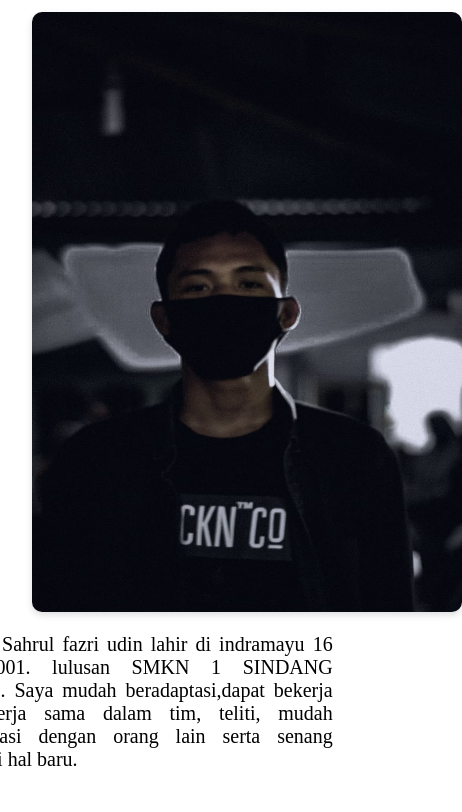
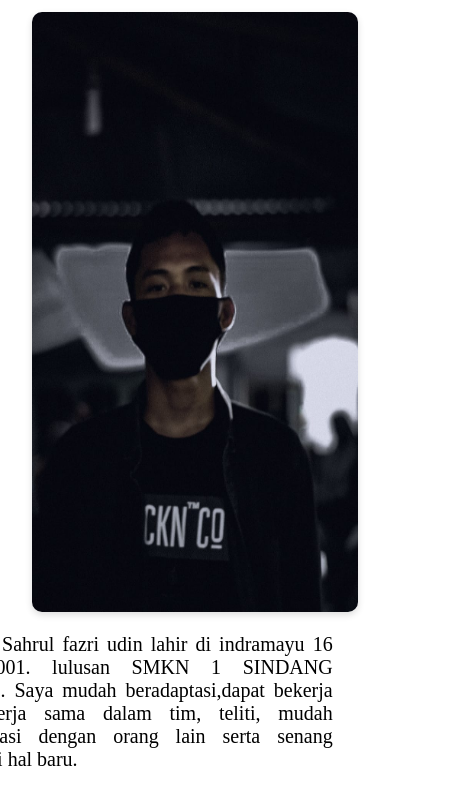
Before and after one commit to sahrul1610/sahrul1610.github.io, a plain HTML site: page index.html in a window 390 px wide. Shown: the part 757-1569 px from the top of the page, 462 px wide, since content can reach past the window. Drawn offline with Linux system fonts and the light colour scheme.

Commit message:
third commit

```diff
--- a/tugas1.css
+++ b/tugas1.css
@@ -417,5 +417,14 @@ section {
 
     }
 
+    #profil img {
+        width: 100%;
+        height: 600px;
+        /* float: left;
+        margin-top: 10px;
+        border-radius: 10px;
+        box-shadow: 0 3px 7px #ddd; */
+    }
+
 
 }
```
